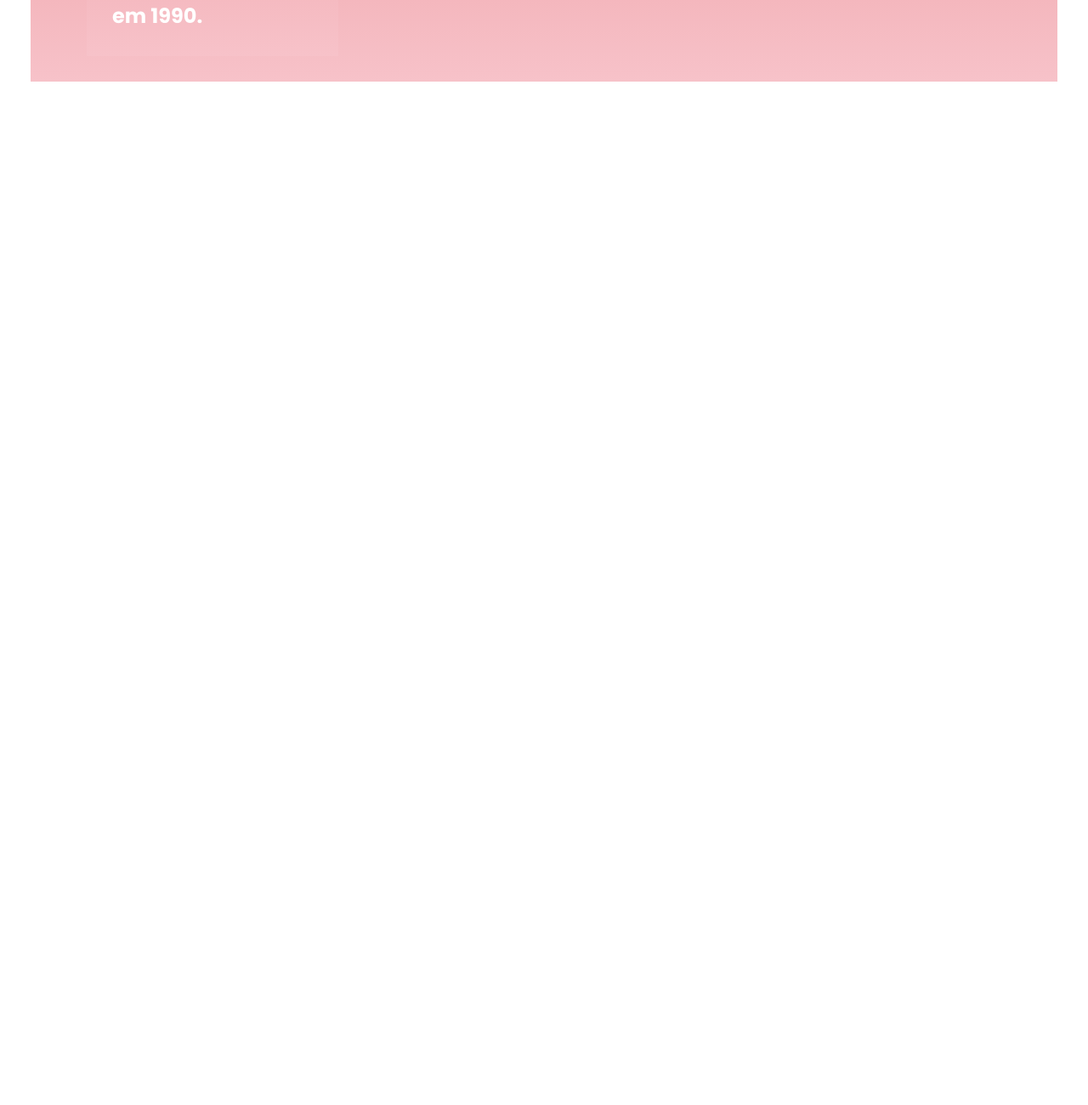
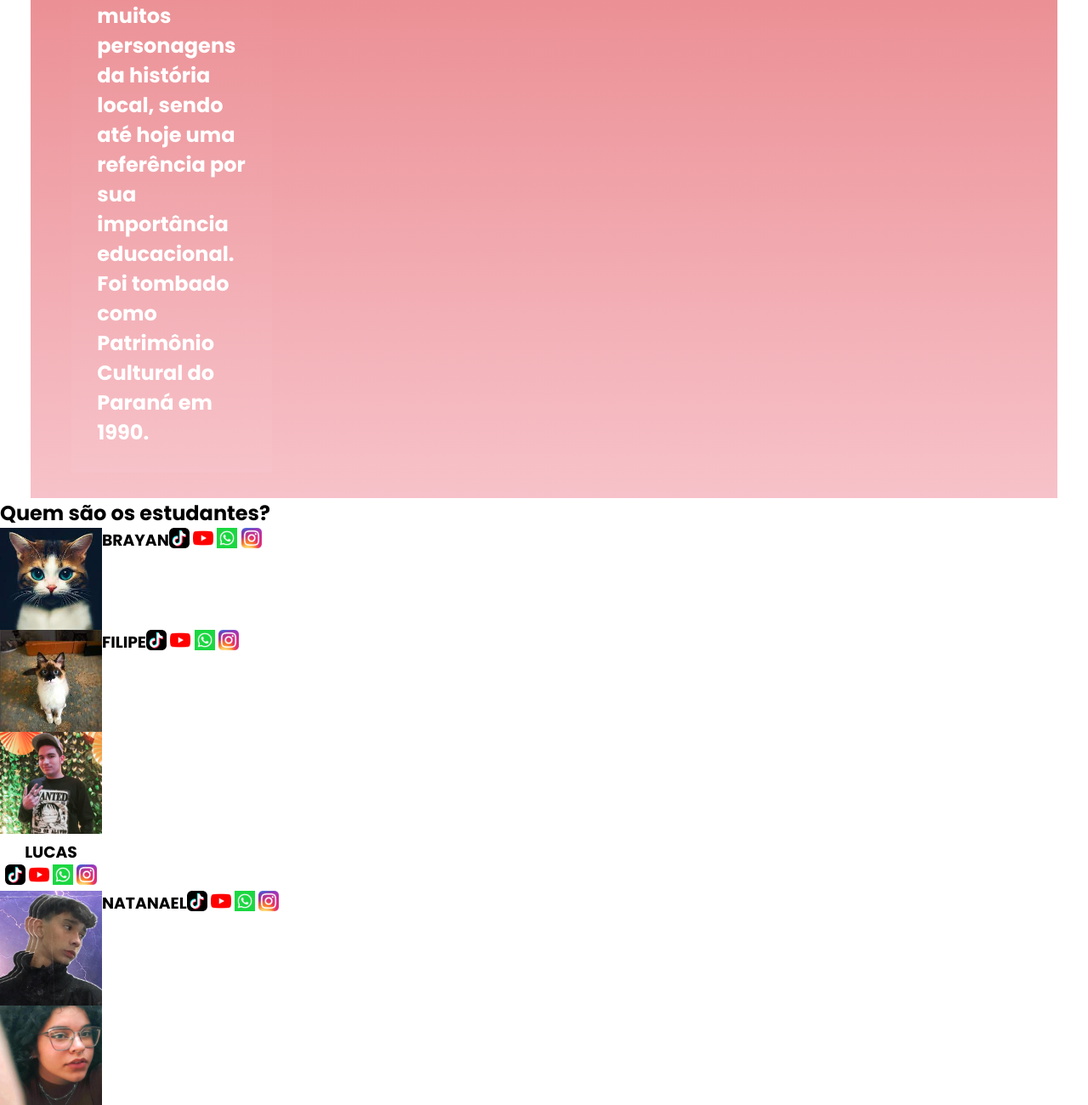
Before and after one commit to bibirodrigues/site-escola, a plain HTML site: page index.html in a window 1280 px wide. Shown: the part 1500-2800 px from the top of the page at 85% size. Before the commit the page ends 1596 px from the top, so only its background shows below. Drawn offline with Linux system fonts and the light colour scheme.

Commit message:
Update index.html

```diff
--- a/index.html
+++ b/index.html
@@ -26,26 +26,63 @@
             <p class="escola-texto-um"></p>
             <p class="escola-texto-dois"></p>
         </div>
+
+
+        <img class="escola-imagem" src="7025566379_b9ebd3758d_b.jpg" alt="imagem-regente2">
+    </section><h2 class="estudante-título">Quem são os estudantes?</h2>
     <section class="estudante">
-            <h2 class="estudante-título">Quem são os estudantes?</h2>
+
         <div class="estudante-div">
              <img class="estudante-imagem" src="estudante1.jpg" alt="foto estudante1">
-                 <h3 class="estudante-nome">DÉBORA</h3>
+             <h3 class="estudante-nome">BRAYAN</h3>
+             <div>
              <img class="estudante-icone" src="tik-tok.png" alt="icone tik tok">
              <img class="estudante-icone" src="youtube.png" alt="icone youtube">
              <img class="estudante-icone" src="whatsapp.png" alt="icone whatsapp">
              <img class="estudante-icone" src="instagram.png" alt="icone instagram">
- </div>
+</div></div>
         <div class="estudante-div">
              <img class="estudante-imagem" src="estudante2.jpeg" alt="foto estudante2">
-                 <h3 class="estudante-nome">c</h3>
+             <h3 class="estudante-nome">FILIPE</h3>
+             <div>
              <img class="estudante-icone" src="tik-tok.png" alt="icone tik tok">
              <img class="estudante-icone" src="youtube.png" alt="icone youtube">
              <img class="estudante-icone" src="whatsapp.png" alt="icone whatsapp">
              <img class="estudante-icone" src="instagram.png" alt="icone instagram">
+    </div></div>
+    <div>
+        <div class="estudante-div">
+            <img class="estudante-imagem" src="estudante3.jpeg" alt="foto estudante2">
+            <h3 class="estudante-nome">LUCAS</h3>
+            <div>
+            <img class="estudante-icone" src="tik-tok.png" alt="icone tik tok">
+            <img class="estudante-icone" src="youtube.png" alt="icone youtube">
+            <img class="estudante-icone" src="whatsapp.png" alt="icone whatsapp">
+            <img class="estudante-icone" src="instagram.png" alt="icone instagram">
+   </div></div></div>
+    <div class="estudante-div">
+        <img class="estudante-imagem" src="estudante4.jpeg" alt="foto estudante2">
+        <h3 class="estudante-nome">NATANAEL</h3>
+        <div>
+        <img class="estudante-icone" src="tik-tok.png" alt="icone tik tok">
+        <img class="estudante-icone" src="youtube.png" alt="icone youtube">
+        <img class="estudante-icone" src="whatsapp.png" alt="icone whatsapp">
+        <img class="estudante-icone" src="instagram.png" alt="icone instagram">
+    </div></div></div>
+
+<div>
+    <div class="estudante-div">
+        <img class="estudante-imagem" src="estudante5.jpg" alt="foto estudante2">
+        <h3 class="estudante-nome">DÉBORA</h3>
+        <div>
+        <img class="estudante-icone" src="tik-tok.png" alt="icone tik tok">
+        <img class="estudante-icone" src="youtube.png" alt="icone youtube">
+        <img class="estudante-icone" src="whatsapp.png" alt="icone whatsapp">
+        <img class="estudante-icone" src="instagram.png" alt="icone instagram">
+</div></div>
 </div>
-
-        <img class="escola-imagem" src="7025566379_b9ebd3758d_b.jpg" alt="imagem-regente2">
+   </div>
+    </div>
     </section>
 
 </body>
```
Lines whose indentation alone changed are shown as unchanged.
